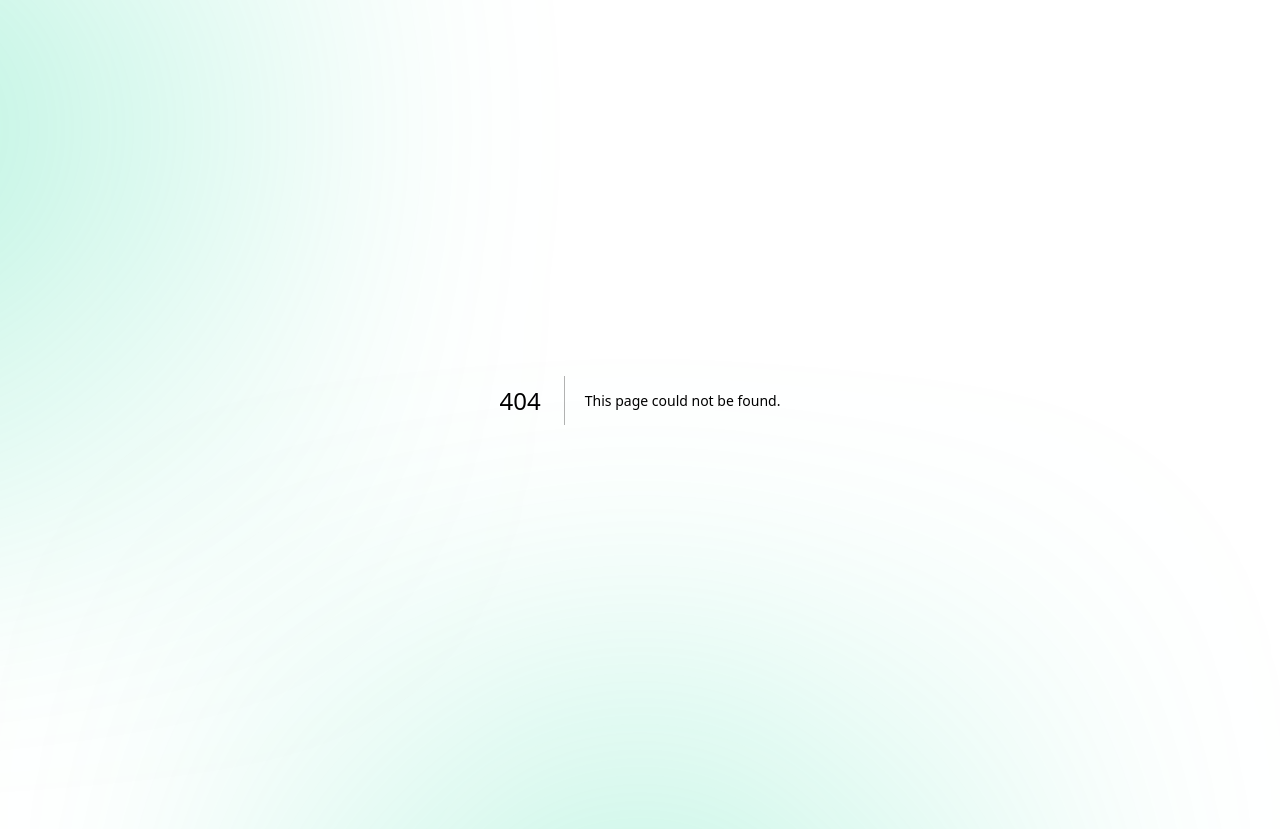
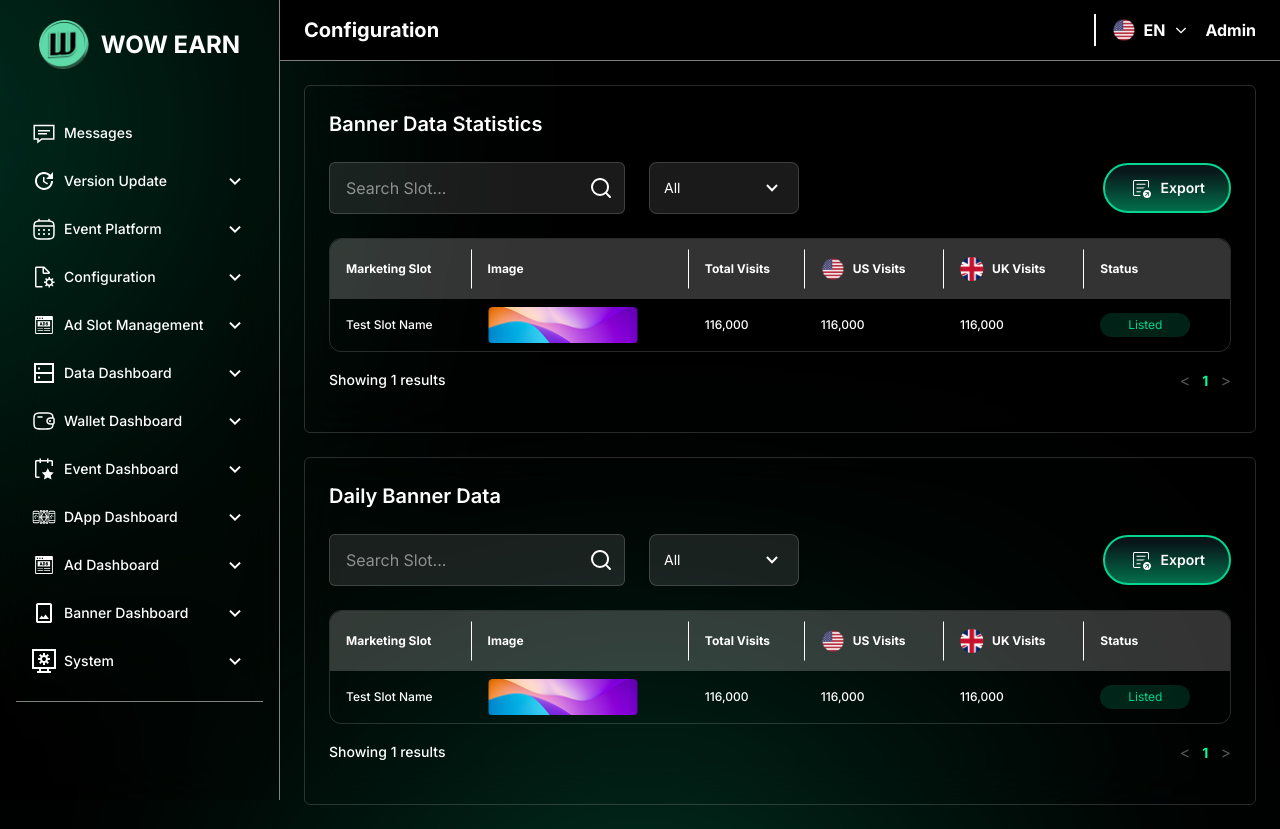
Before and after one commit to MuhammadFaizan42/aftabfood, a Next.js app: page /bannerdashboard/bannerstats in a window 1280 px wide. Before the commit this address had no page. Before the commit the page ends 800 px from the top, so only its background shows below. Built offline with nearby package versions, Linux system fonts and the light colour scheme.

Commit message:
Banner Dashboard

```diff
--- /dev/null
+++ b/src/app/bannerdashboard/bannerstats/page.jsx
@@ -0,0 +1,201 @@
+"use client";
+import React from "react";
+import Link from "next/link";
+import { useState } from "react";
+import Sidebar from "../../../components/common/Sidebar";
+import Header from "../../../components/common/Header";
+import Image from "next/image";
+import Search from "../../../components/assets/images/search.svg";
+import Export from "../../../components/assets/images/export.svg";
+import Plus from "../../../components/assets/images/plus.svg";
+import Logo from "../../../components/assets/images/logo.png";
+import Edit from "../../../components/assets/images/edit.svg";
+import Delete from "../../../components/assets/images/delete.svg";
+import FlagUSA from "../../../components/assets/images/FlagUSA.svg";
+import FlagUK from "../../../components/assets/images/FlagUK.svg";
+import FlagChina from "../../../components/assets/images/FlagChina.svg";
+import FlagIndia from "../../../components/assets/images/FlagIndia.svg";
+import BackArrow from "../../../components/assets/images/BackArrow.svg";
+import PlaceholderIcon from "../../../components/assets/images/placeholder.png";
+import ReusableTable from "../../../components/common/ReusableTable";
+import Dropdown from "../../../components/common/Dropdown";
+import SearchField from "../../../components/common/SearchField";
+import DeleteTokenModal from "../../../components/layouts/Modals/DeleteToken";
+import InputField from "../../../components/common/InputField";
+import FileUpload from "../../../components/common/FileUpload";
+import ReusableButton from "../../../components/common/Button";
+import LanguageDropdown from "../../../components/common/LanguageDropdown";
+import DeleteAdModal from "../../../components/layouts/Modals/DeleteAd";
+import LanguageCheckbox from "../../../components/common/LanguageCheckbox";
+
+const columns = [
+  { header: "Marketing Slot", accessor: "marketingSlot" },
+  { header: "Image", accessor: "Image" },
+  { header: "Total Visits", accessor: "totalVisits" },
+  {
+    header: "US Visits", accessor: "uSVisits",
+    headerImages: [
+      { src: FlagUSA, alt: 'Image 1' },  // First image
+    ]
+  },
+  {
+    header: "UK Visits", accessor: "uKVisits",
+    headerImages: [
+      { src: FlagUK, alt: 'Image 1' },  // First image
+    ]
+  },
+  { header: "Status", accessor: "status" },
+];
+
+const data = [
+  {
+    marketingSlot: 'Test Slot Name',
+    Image:
+      (
+        <div>
+          <Image
+            width={100}
+            height={100}
+            className="min-w-[150px] h-9 object-cover rounded"
+            src={PlaceholderIcon}
+          />
+        </div>
+      ),
+    totalVisits: "116,000",
+    uSVisits: "116,000",
+    uKVisits: "116,000",
+    status:
+      (
+        <div>
+          <div className="py-1 px-5 w-[90px] text-[var(--wow)] bg-[var(--wow)]/[0.16] text-center rounded-full text-xs font-normal">
+            Listed
+          </div>
+
+          {/* <div className="py-1 px-5 w-[90px] text-[#FAE715] bg-[#FAE715]/[0.16] text-center rounded-full text-xs font-normal">
+            Unlisted
+          </div>
+          <div className="py-1 px-5 w-[90px] text-[#DC2626] bg-[#DC2626]/[0.16] text-center rounded-full text-xs font-normal">
+            Delisted
+          </div> */}
+        </div>
+      ),
+
+  },
+];
+
+export default function BannerStats() {
+  const customPlaceholder = "Search Slot..."; // Custom placeholder for the search field
+
+  const [isDropdownVisible, setIsDropdownVisible] = useState(false);
+  const toggleDropdown = () => {
+    setIsDropdownVisible((prevState) => !prevState);
+  };
+
+  const [showDeleteAdModal, setShowDeleteAdModal] = React.useState(false);
+
+  const [sidebarOpen, setSidebarOpen] = useState(false);
+  const toggleSidebar = () => setSidebarOpen(!sidebarOpen);
+
+  const handleFileChange = (file) => {
+    console.log("Selected file:", file);
+  };
+  const [selectedValue, setSelectedValue] = useState("All");
+  const handleSelectionChange = (value) => {
+    setSelectedValue(value);
+  };
+  const options = [
+    { value: "All" },
+    { value: "One" },
+  ];
+  return (
+    <>
+      {showDeleteAdModal && <DeleteAdModal setShowDeleteAdModal={setShowDeleteAdModal} />}
+      <div className="flex min-h-screen text-white">
+        <Sidebar isOpen={sidebarOpen} toggleSidebar={toggleSidebar} />
+        <div className="flex flex-col flex-1 overflow-hidden md:overflow-visible">
+          <Header toggleSidebar={toggleSidebar} />
+
+          <main className="m-6">
+            <div className="p-6 flex-1 overflow-auto rounded-md border border-white/[0.16] backdrop-blur-xl">
+              <div className="token-wrapper">
+                <h1 className="text-xl flex items-center gap-4 font-semibold mb-6">
+                  Banner Data Statistics
+                </h1>
+                <div className="w-full">
+                  <div className="mb-6 flex flex-wrap justify-between items-center gap-4">
+                    <div className="flex flex-wrap items-center gap-6">
+                      <div className="w-full md:w-auto">
+                        <SearchField placeholder="Search Slot..."
+                          className="bg-white/10 border border-white/[0.16] rounded-md pl-4 pr-11 py-[13px] flex-grow w-full outline-0 focus:border-[var(--wow)] transition duration-300 focus:ring-0 text-base"
+                        />
+                      </div>
+                      <div className="no-margin w-full md:w-auto">
+                        <Dropdown
+                          // label="Label"
+                          options={options}
+                          selectedValue={selectedValue}
+                          onChange={handleSelectionChange}
+                          width="w-full md:min-w-[150px] text-sm"
+                        />
+                      </div>
+                    </div>
+                    <button
+                      onClick={() => setIsAddTokenVisible(true)}
+                      className="flex w-max gap-2 items-center text-sm font-semibold bg-btn-gradient border-2 border-[var(--wow)] hover:bg-black hover:border-[var(--hover-color)] rounded-full py-[11px] px-6 min-h-[50px] whitespace-nowrap cursor-pointer box-border"
+                    >
+                      <Image src={Export} width={24} height={24} alt="Media" />
+                      Export
+                    </button>
+                  </div>
+
+                  <div className="table-section">
+                    <ReusableTable columns={columns} data={data} rowsPerPage={5} />
+                  </div>
+                </div>
+              </div>
+            </div>
+
+            <div className="mt-6 p-6 flex-1 overflow-auto rounded-md border border-white/[0.16] backdrop-blur-xl">
+              <div className="token-wrapper">
+                <h1 className="text-xl flex items-center gap-4 font-semibold mb-6">
+                  Daily Banner Data
+                </h1>
+                <div className="w-full">
+                  <div className="mb-6 flex flex-wrap justify-between items-center gap-4">
+                    <div className="flex flex-wrap items-center gap-6">
+                      <div className="w-full md:w-auto">
+                        <SearchField placeholder="Search Slot..."
+                          className="bg-white/10 border border-white/[0.16] rounded-md pl-4 pr-11 py-[13px] flex-grow w-full outline-0 focus:border-[var(--wow)] transition duration-300 focus:ring-0 text-base"
+                        />
+                      </div>
+                      <div className="no-margin w-full md:w-auto">
+                        <Dropdown
+                          // label="Label"
+                          options={options}
+                          selectedValue={selectedValue}
+                          onChange={handleSelectionChange}
+                          width="w-full md:min-w-[150px] text-sm"
+                        />
+                      </div>
+                    </div>
+                    <button
+                      onClick={() => setIsAddTokenVisible(true)}
+                      className="flex w-max gap-2 items-center text-sm font-semibold bg-btn-gradient border-2 border-[var(--wow)] hover:bg-black hover:border-[var(--hover-color)] rounded-full py-[11px] px-6 min-h-[50px] whitespace-nowrap cursor-pointer box-border"
+                    >
+                      <Image src={Export} width={24} height={24} alt="Media" />
+                      Export
+                    </button>
+                  </div>
+
+                  <div className="table-section">
+                    <ReusableTable columns={columns} data={data} rowsPerPage={5} />
+                  </div>
+                </div>
+              </div>
+            </div>
+          </main>
+        </div>
+      </div>
+    </>
+  );
+}
--- a/src/components/common/ReusableTable.jsx
+++ b/src/components/common/ReusableTable.jsx
@@ -1,6 +1,6 @@
 "use client";
 import React, { useState } from "react";
-
+import Image from "next/image";
 export default function ReusableTable({ columns, data, rowsPerPage = 5 }) {
   const [currentPage, setCurrentPage] = useState(1);
 
@@ -29,7 +29,19 @@ export default function ReusableTable({ columns, data, rowsPerPage = 5 }) {
                   className="relative px-4 py-[18px] text-left text-xs font-bold first:rounded-tl-xl bg-white/20 backdrop-blur-xl last:rounded-tr-xl word-break-all"
                   style={{ padding: col.padding || "18px 16px" }}
                 >
-                  <p className="t-head">{col.header}</p>
+                  <div className="flex items-center w-max">
+                    {col.headerImages && col.headerImages.map((image, index) => (
+                      <Image
+                        key={index}
+                        src={image.src}
+                        alt={image.alt}
+                        width={24}
+                        height={24}
+                        className="mr-2"
+                      />
+                    ))}
+                    <p className="t-head">{col.header}</p>
+                  </div>
                 </th>
               ))}
             </tr>
--- a/src/components/common/Sidebar.jsx
+++ b/src/components/common/Sidebar.jsx
@@ -436,7 +436,7 @@ export default function Sidebar({ isOpen, toggleSidebar }) {
               {openSections.bannerDashboard && (
                 <>
                   <Link
-                    href=" "
+                    href="/bannerdashboard/bannerstats"
                     className="flex items-center gap-2 pl-12 pr-4 py-2.5 text-sm font-medium rounded-md hover:text-[var(--wow)] hover:bg-[var(--collapse)]/10 transition-colors cursor-pointer mb-1"
                   >
                     Banner Stats
```
Also changed, not shown: src/components/assets/images/FlagUK.svg (added), src/components/assets/images/placeholder.png (added).
